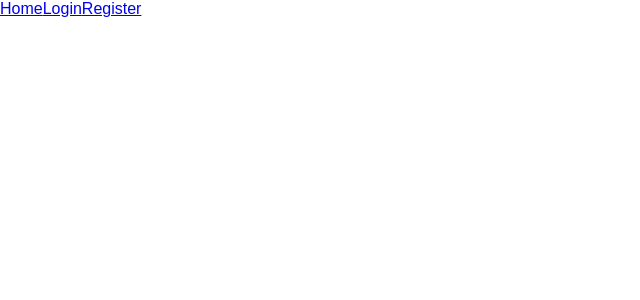
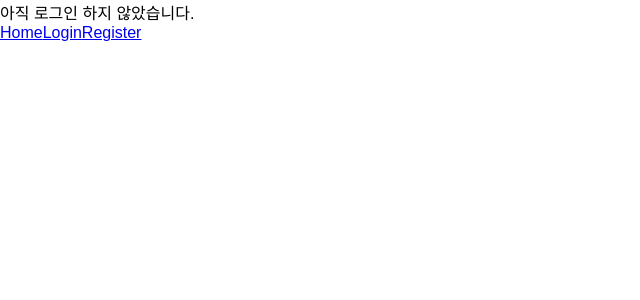
Before and after one commit to 9oormthon-univ/2024_BEOTKKOTTHON_TEAM_11_FE, a React (Vite) app: page / in a window 1280 px wide. Shown: the top 300 px of the page, without its empty margins (0-640 px from the left). Built offline with nearby package versions, Linux system fonts and the light colour scheme.

Commit message:
feat: redux 첫 설정

```diff
--- a/src/App.jsx
+++ b/src/App.jsx
@@ -1,6 +1,8 @@
 import { BrowserRouter as Router, Routes } from 'react-router-dom';
+import { Provider } from 'react-redux';
 import styled from 'styled-components';
 import routes from './routes.jsx';
+import store from './redux/store.js';
 
 const Container = styled.div`
     height: 100%;
@@ -8,11 +10,13 @@ const Container = styled.div`
 
 function App() {
     return (
-        <Container>
-            <Router>
-                <Routes>{routes}</Routes>
-            </Router>
-        </Container>
+        <Provider store={store}>
+            <Container>
+                <Router>
+                    <Routes>{routes}</Routes>
+                </Router>
+            </Container>
+        </Provider>
     );
 }
 
--- a/src/pages/Home.jsx
+++ b/src/pages/Home.jsx
@@ -1,13 +1,28 @@
+import { useSelector } from 'react-redux';
 import styled from 'styled-components';
+import { selectIsLoggedIn, selectName } from '../redux/userSlice.js';
+import { Link } from 'react-router-dom';
 
 const Container = styled.div``;
 
 const Home = ({}) => {
+    const isLoggedIn = useSelector(selectIsLoggedIn);
+    const userName = useSelector(selectName);
+
+    function getLoginText() {
+        if (isLoggedIn) {
+            return `${userName}님, 안녕하세요!`;
+        } else {
+            return '아직 로그인 하지 않았습니다.';
+        }
+    }
+
     return (
         <Container>
-            <a href="/">Home</a>
-            <a href="/login">Login</a>
-            <a href="/register">Register</a>
+            <p>{getLoginText()}</p>
+            <Link to="/">Home</Link>
+            <Link to="/login">Login</Link>
+            <Link to="/register">Register</Link>
         </Container>
     );
 };
--- a/src/pages/Login.jsx
+++ b/src/pages/Login.jsx
@@ -1,13 +1,35 @@
 import styled from 'styled-components';
+import { useDispatch } from 'react-redux';
+import { login } from '../redux/userSlice.js';
+import { Link } from 'react-router-dom';
 
 const Container = styled.div``;
 
 const Login = ({}) => {
+    const dispatch = useDispatch();
+
+    function onLoginClick() {
+        // redux를 이용한 로그인
+
+        dispatch(
+            login({
+                access_token: 'token111',
+                refresh_token: 'token222',
+                name: '이츠타임',
+            })
+        );
+
+        console.log();
+    }
+
     return (
         <Container>
             Login
             <br />
-            <a href="/">Home</a>
+            <Link to="/">Home</Link>
+            <Link to="/" onClick={onLoginClick}>
+                로그인하기
+            </Link>
         </Container>
     );
 };
--- a/src/pages/Register.jsx
+++ b/src/pages/Register.jsx
@@ -1,3 +1,4 @@
+import { Link } from 'react-router-dom';
 import styled from 'styled-components';
 
 const Container = styled.div``;
@@ -7,7 +8,7 @@ const Register = ({}) => {
         <Container>
             Register
             <br />
-            <a href="/">Home</a>
+            <Link to="/">Home</Link>
         </Container>
     );
 };
--- /dev/null
+++ b/src/redux/store.js
@@ -0,0 +1,10 @@
+import { configureStore } from '@reduxjs/toolkit';
+import userSlice from './userSlice.js';
+
+const store = configureStore({
+    reducer: {
+        user: userSlice,
+    },
+});
+
+export default store;
--- /dev/null
+++ b/src/redux/userSlice.js
@@ -0,0 +1,32 @@
+import { createSlice } from '@reduxjs/toolkit';
+
+export const userSlice = createSlice({
+    name: 'user',
+
+    initialState: {
+        access_token: null,
+        refresh_token: null,
+        name: null,
+    },
+
+    reducers: {
+        login: (state, action) => {
+            state.access_token = action.payload.access_token;
+            state.refresh_token = action.payload.refresh_token;
+            state.name = action.payload.name;
+        },
+        logout: (state) => {
+            state.access_token = null;
+            state.refresh_token = null;
+            state.name = null;
+        },
+    },
+});
+
+export const { login, logout } = userSlice.actions;
+
+export const selectName = (state) => state.user.name;
+export const selectIsLoggedIn = (state) => state.user.access_token !== null;
+export const selectToken = (state) => state.user.access_token;
+
+export default userSlice.reducer;
```
